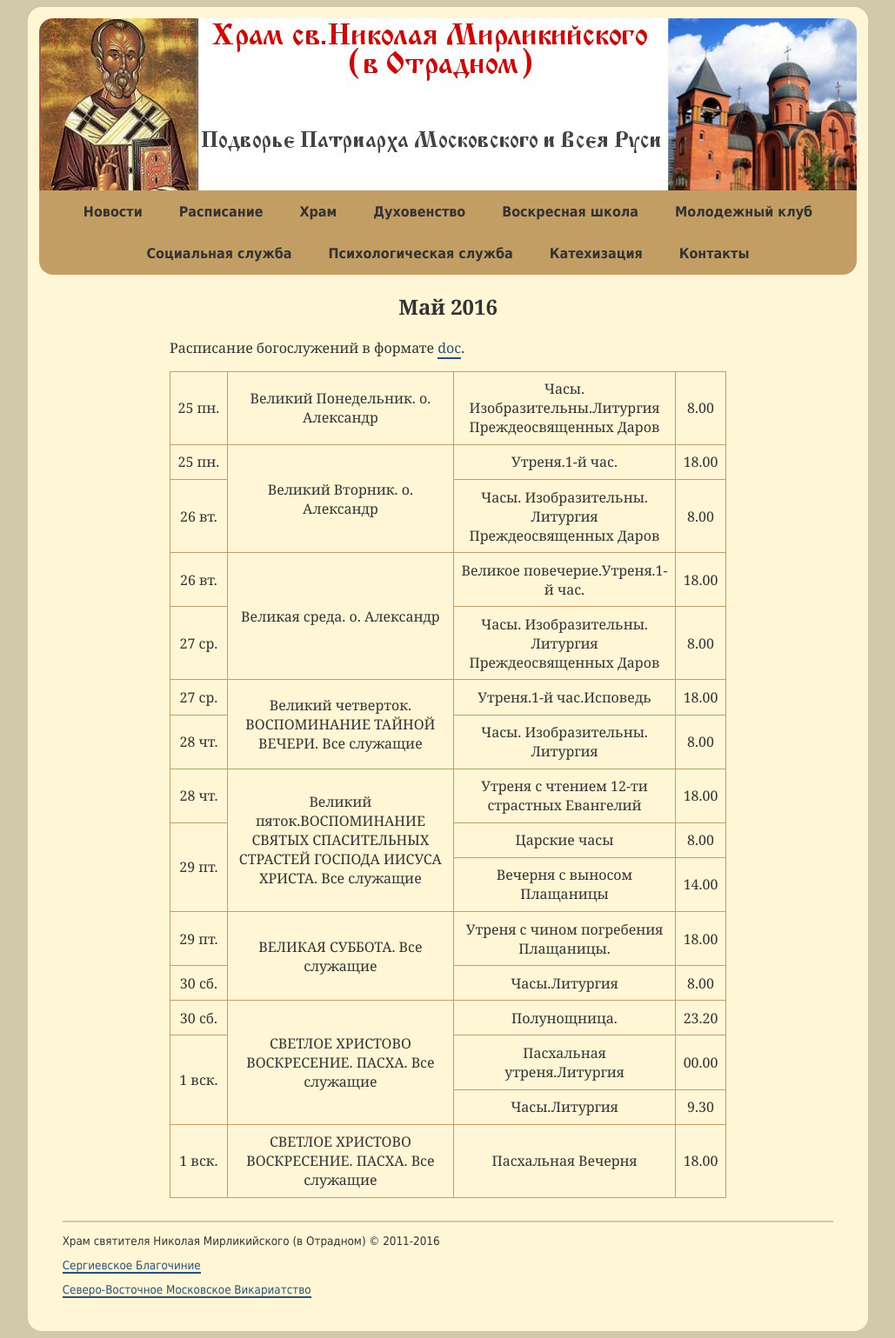
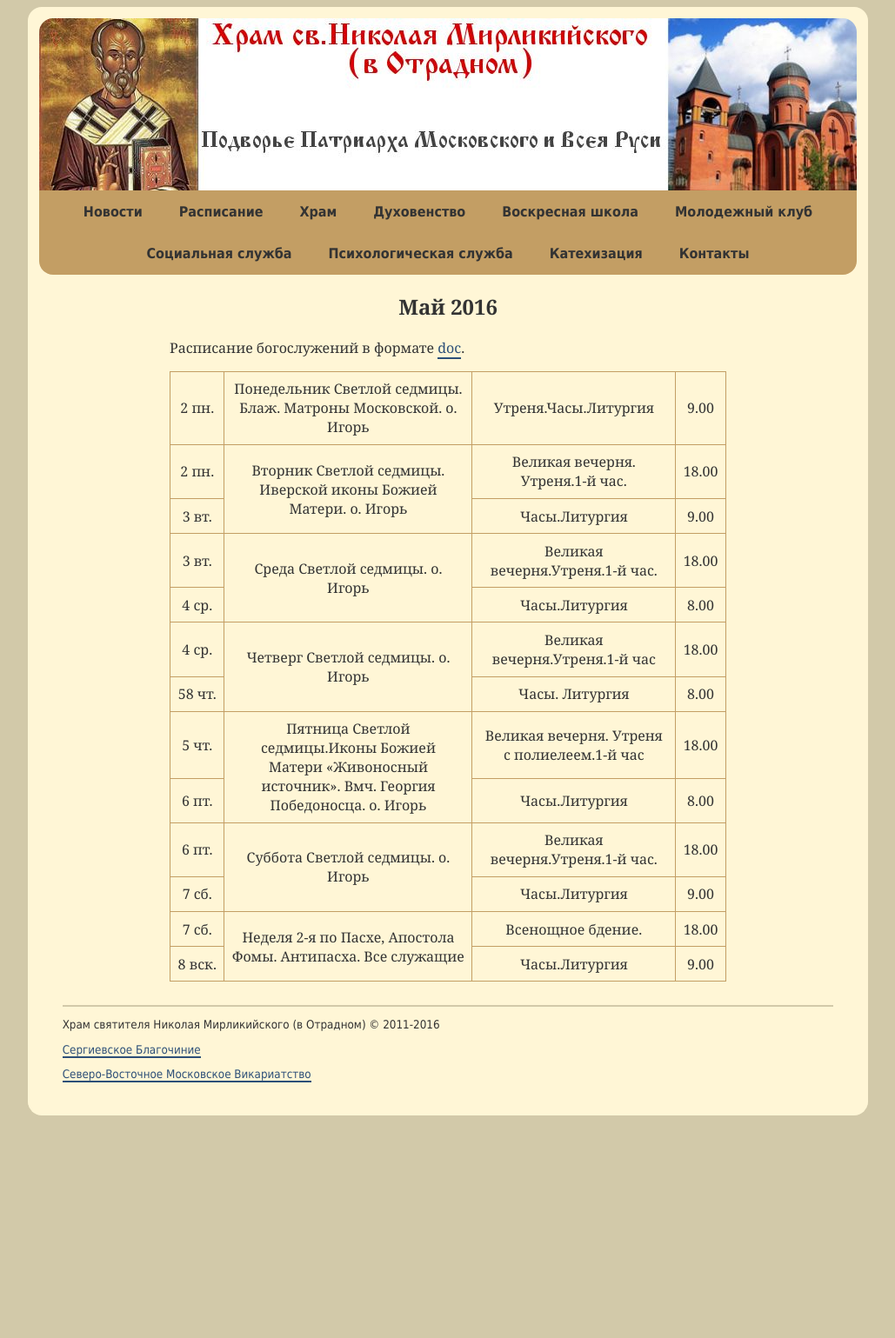
Before and after one commit to hramotradnoe/hramotradnoe.github.io, a Jekyll site: the page built from schedule/index.html, in a window 1280 px wide. Shown: the whole page at 87% size, without its empty margins (125-1154 px from the left). Built offline with Jekyll 4.4.1, drawn with Linux system fonts in a browser that asks for light colours; after the commit the page ends 1291 px from its top, so only the background shows below that.

Commit message:
Update schedule.yml

```diff
--- a/_data/schedule.yml
+++ b/_data/schedule.yml
@@ -1,67 +1,56 @@
 period: Май 2016
 link: "https://docs.google.com/document/d/1NczJDhuGR3n7_D82GvpvFZWMSCdoUYXvF8RaEEH-3HI/edit"
 timetable:
- - description : "Великий Понедельник. о. Александр"
+ - description : "Понедельник Светлой седмицы. Блаж.  Матроны Московской. о. Игорь"
    services    :
-      - day   : 25&nbsp;пн.
-        time  : '8.00'
-        title : "Часы. Изобразительны.Литургия Преждеосвященных Даров"
- - description : "Великий Вторник. о. Александр"
+      - day   : 2&nbsp;пн.
+        time  : '9.00'
+        title : "Утреня.Часы.Литургия"
+ - description : "Вторник Светлой седмицы. Иверской иконы Божией Матери. о. Игорь"
    services    :
-      - day   : 25&nbsp;пн.
+      - day   : 2&nbsp;пн.
         time  : '18.00'
-        title : "Утреня.1-й час."
-      - day   : 26&nbsp;вт.
-        time  : '8.00'
-        title : "Часы.  Изобразительны. Литургия Преждеосвященных Даров"
- - description : "Великая среда. о. Александр"
+        title : "Великая вечерня. Утреня.1-й час."
+      - day   : 3&nbsp;вт.
+        time  : '9.00'
+        title : "Часы.Литургия"
+ - description : "Среда Светлой седмицы. о. Игорь"
    services    :
-      - day   : 26&nbsp;вт.
+      - day   : 3&nbsp;вт.
         time  : '18.00'
-        title : "Великое повечерие.Утреня.1-й час."
-      - day   : 27&nbsp;ср.
-        time  : '8.00'
-        title : "Часы.  Изобразительны. Литургия Преждеосвященных Даров"
- - description : "Великий четверток. ВОСПОМИНАНИЕ ТАЙНОЙ ВЕЧЕРИ. Все служащие "
-   services    :
-      - day   : 27&nbsp;ср.
-        time  : '18.00'
-        title : "Утреня.1-й час.Исповедь"
-      - day   : 28&nbsp;чт.
-        time  : '8.00'
-        title : "Часы. Изобразительны. Литургия"
- - description : "Великий пяток.ВОСПОМИНАНИЕ СВЯТЫХ СПАСИТЕЛЬНЫХ СТРАСТЕЙ ГОСПОДА ИИСУСА ХРИСТА. Все служащие"
-   services    :
-      - day   : 28&nbsp;чт.
-        time  : '18.00'
-        title : "Утреня с чтением 12-ти страстных Евангелий"
-      - day   : 29&nbsp;пт.
-        time  : '8.00'
-        title : "Царские часы"
-      - day   : 29&nbsp;пт.
-        time  : '14.00'
-        title : "Вечерня с выносом Плащаницы"
- - description : "ВЕЛИКАЯ СУББОТА. Все служащие"
-   services    :
-      - day   : 29&nbsp;пт.
-        time  : '18.00'
-        title : "Утреня с чином погребения Плащаницы."
-      - day   : 30&nbsp;сб.
+        title : "Великая вечерня.Утреня.1-й час."
+      - day   : 4&nbsp;ср.
         time  : '8.00'
         title : "Часы.Литургия"
- - description : "СВЕТЛОЕ ХРИСТОВО ВОСКРЕСЕНИЕ. ПАСХА. Все служащие"
+ - description : "Четверг Светлой седмицы. о. Игорь "
    services    :
-      - day   : 30&nbsp;сб.
-        time  : '23.20'
-        title : "Полунощница."
-      - day   : 1&nbsp;вск.
-        time  : '00.00'
-        title : "Пасхальная утреня.Литургия"
-      - day   : 1&nbsp;вск.
-        time  : '9.30'
+      - day   : 4&nbsp;ср.
+        time  : '18.00'
+        title : "Великая вечерня.Утреня.1-й час"
+      - day   : 58&nbsp;чт.
+        time  : '8.00'
+        title : "Часы. Литургия"
+ - description : "Пятница Светлой седмицы.Иконы Божией Матери «Живоносный источник». Вмч. Георгия Победоносца. о. Игорь"
+   services    :
+      - day   : 5&nbsp;чт.
+        time  : '18.00'
+        title : "Великая вечерня. Утреня с полиелеем.1-й час"
+      - day   : 6&nbsp;пт.
+        time  : '8.00'
         title : "Часы.Литургия"
- - description : "СВЕТЛОЕ ХРИСТОВО ВОСКРЕСЕНИЕ. ПАСХА. Все служащие"
+ - description : "Суббота Светлой седмицы. о. Игорь"
    services    :
-      - day   : 1&nbsp;вск.
+      - day   : 6&nbsp;пт.
         time  : '18.00'
-        title : "Пасхальная Вечерня"
+        title : "Великая вечерня.Утреня.1-й час."
+      - day   : 7&nbsp;сб.
+        time  : '9.00'
+        title : "Часы.Литургия"
+ - description : "Неделя 2-я по Пасхе, Апостола Фомы. Антипасха. Все служащие"
+   services    :
+      - day   : 7&nbsp;сб.
+        time  : '18.00'
+        title : "Всенощное бдение."
+      - day   : 8&nbsp;вск.
+        time  : '9.00'
+        title : "Часы.Литургия"
```
